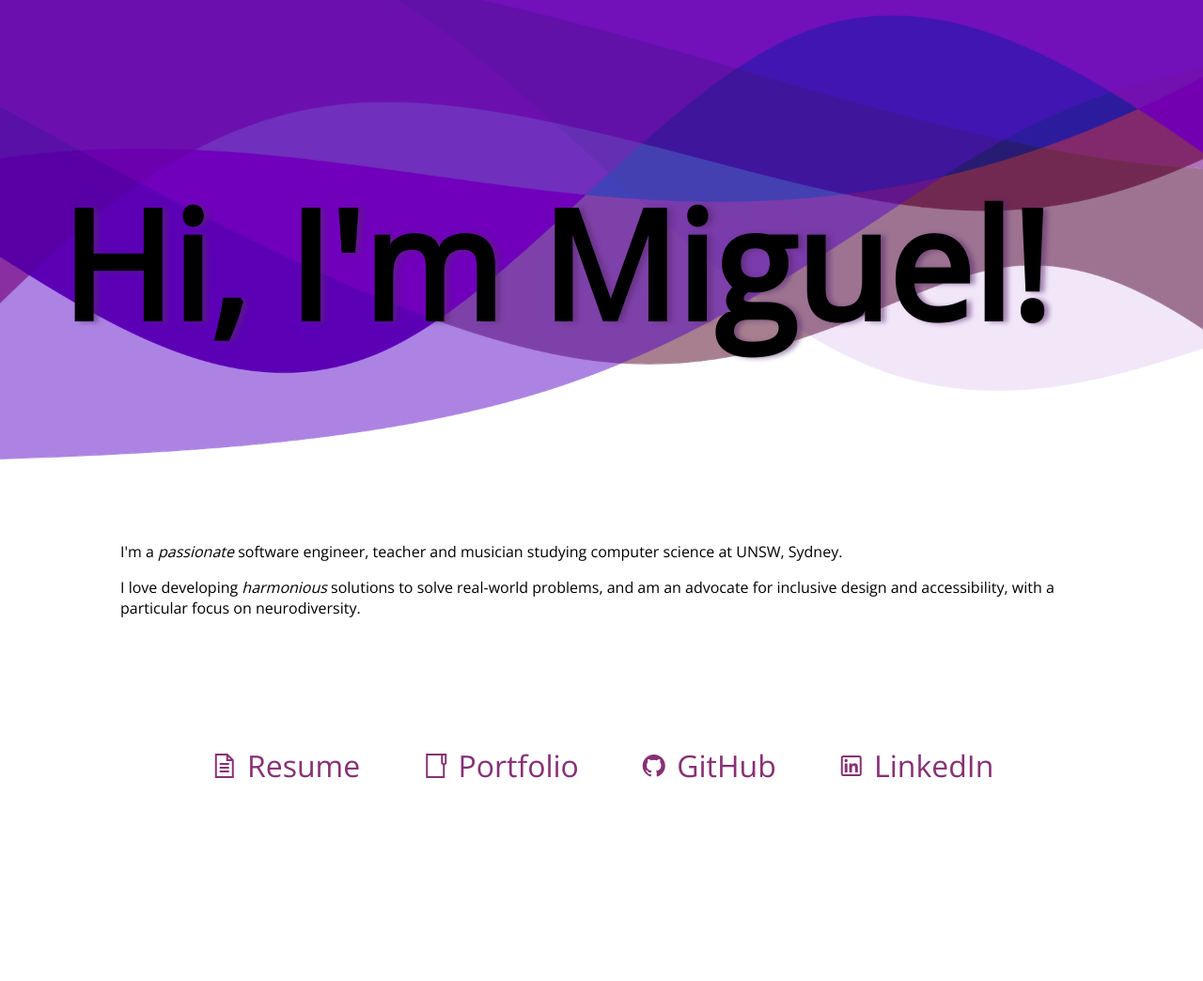
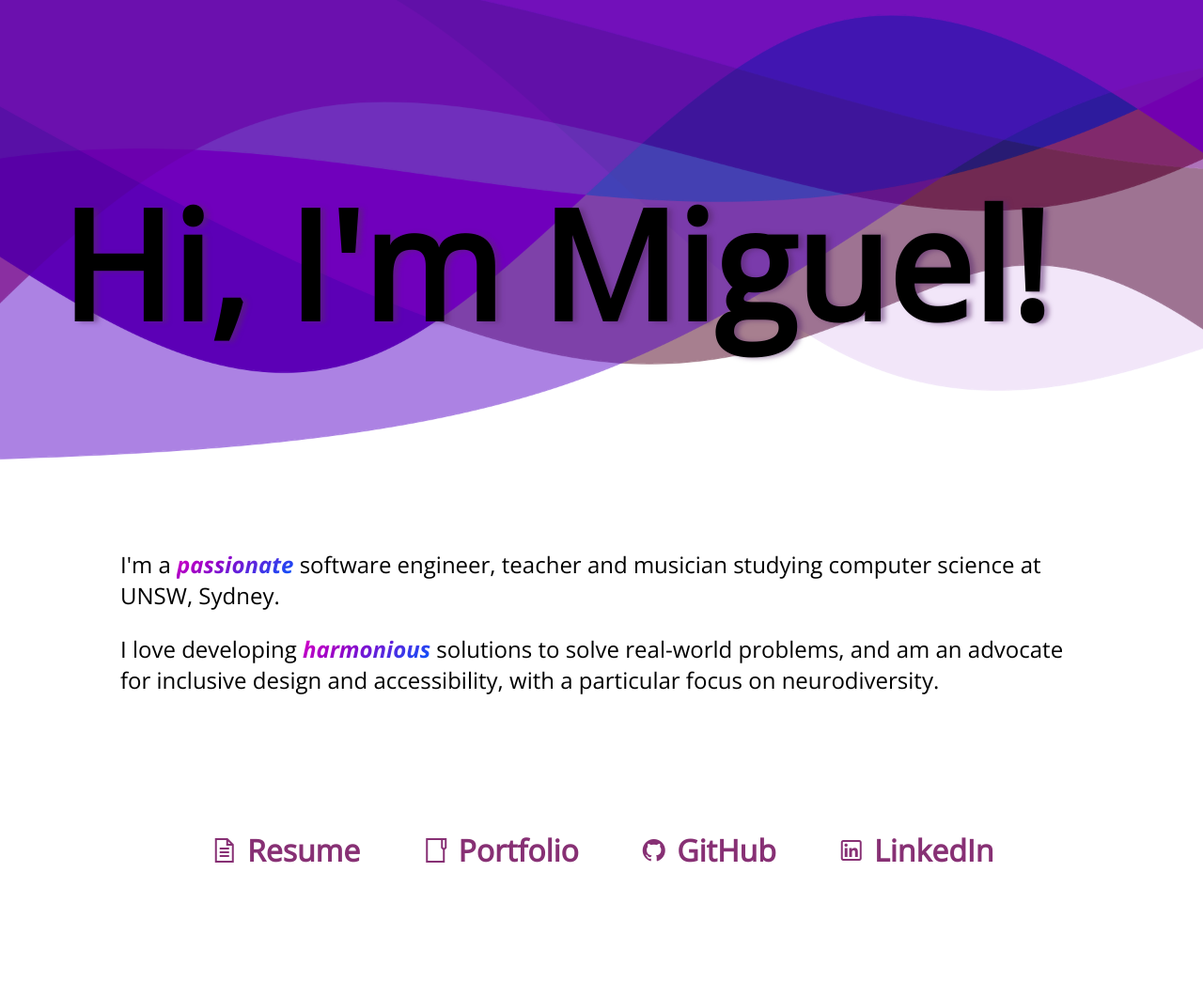
Before and after one commit to MaddyGuthridge/miguelguthridge.com, a plain HTML site: page src/index.html in a window 1280 px wide. Shown: the whole page at 94% size. Before the commit the page ends 954 px from the top, so only its background shows below. Drawn offline with nearby package versions, Linux system fonts and the light colour scheme.

```diff
--- a/src/index.html
+++ b/src/index.html
@@ -4,11 +4,17 @@
   <meta charset="UTF-8">
   <meta name="viewport" content="width=device-width, initial-scale=1.0">
   <title>Miguel Guthridge</title>
+
+  <!-- LineAwesome icon set -->
   <link rel="stylesheet"
     href="https://maxst.icons8.com/vue-static/landings/line-awesome/line-awesome/1.3.0/css/line-awesome.min.css">
+
+  <!-- Google fonts -->
   <link rel="preconnect" href="https://fonts.googleapis.com">
   <link rel="preconnect" href="https://fonts.gstatic.com" crossorigin>
-  <link href="https://fonts.googleapis.com/css2?family=Open+Sans&display=swap" rel="stylesheet">
+  <link href="https://fonts.googleapis.com/css2?family=Open+Sans:ital,wght@0,400;1,700&display=swap" rel="stylesheet">
+
+  <!-- CSS -->
   <link rel="stylesheet" href="./style.css">
 </head>
 <body>
@@ -17,11 +23,11 @@
   <main>
     <div>
       <p>
-        I'm a <i>passionate</i> software engineer, teacher and musician studying
+        I'm a <em>passionate</em> software engineer, teacher and musician studying
         computer science at UNSW, Sydney.
       </p>
       <p>
-        I love developing <i>harmonious</i> solutions to solve real-world problems,
+        I love developing <em>harmonious</em> solutions to solve real-world problems,
         and am an advocate for inclusive design and accessibility, with a
         particular focus on neurodiversity.
       </p>
@@ -30,19 +36,19 @@
     <div class="links">
       <a href="resume.pdf" target="_blank">
         <i class="las la-file-alt"></i>
-        Resume
+        <b>Resume</b>
       </a>
       <a href="https://portfolio.miguelguthridge.com/"  target="_blank">
         <i class="las la-folder"></i>
-        Portfolio
+        <b>Portfolio</b>
       </a>
       <a href="https://github.com/MiguelGuthridge"  target="_blank">
         <i class="lab la-github"></i>
-        GitHub
+        <b>GitHub</b>
       </a>
       <a href="https://linkedin.com/in/miguelguthridge"  target="_blank">
         <i class="lab la-linkedin"></i>
-        LinkedIn
+        <b>LinkedIn</b>
       </a>
     </div>
   </main>
--- a/src/style.css
+++ b/src/style.css
@@ -3,6 +3,7 @@ body {
     margin: 0px;
     display: flex;
     flex-direction: column;
+    font-size: 1.5rem;
 }
 
 .header-space {
@@ -53,3 +54,16 @@ main {
     color: rgb(183, 47, 154);
     text-decoration: underline;
 }
+
+/**
+ * Fancy gradient text
+ * https://unused-css.com/blog/css-rainbow-text/
+ */
+em {
+    background-image: rgb(224,0,199);
+    background-image: linear-gradient(146deg, rgba(224,0,199,1) 0%, rgba(154,0,198,1) 35%, rgba(0,89,255,1) 100%);
+    color: transparent;
+    background-clip: text;
+    -webkit-background-clip: text;
+    font-weight: bolder;
+}
```
